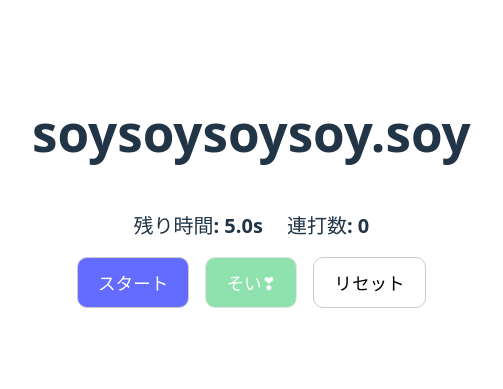
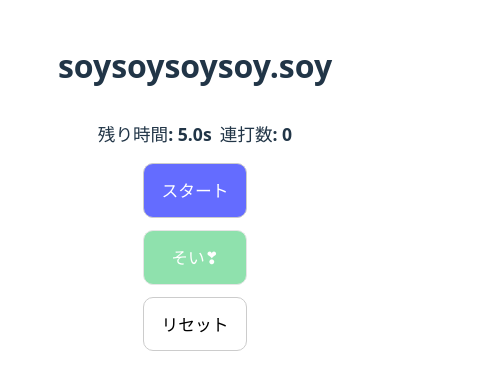
Before and after one commit to sh1ma/soysoysoysoy.soy, a React (Vite) app: page / in a window 390 px wide. Shown: the part 233-622 px from the top of the page, 503 px wide, since content can reach past the window. Built offline with nearby package versions, Linux system fonts and the light colour scheme.

Commit message:
feat: スタイル調整

```diff
--- a/src/App.css
+++ b/src/App.css
@@ -47,6 +47,8 @@
   flex-direction: column;
   align-items: center;
   gap: 1rem;
+  width: 100%;
+  max-width: 560px;
 }
 
 .hud {
@@ -55,6 +57,7 @@
   align-items: center;
   justify-content: center;
   font-size: 1.25rem;
+  flex-wrap: wrap;
 }
 
 .timer {
@@ -70,15 +73,20 @@
   gap: 1rem;
   align-items: center;
   justify-content: center;
+  flex-wrap: wrap;
 }
 
-.controls button, .controls a {
+.controls button,
+.controls a {
   font-size: 1.1rem;
   padding: 0.75rem 1.25rem;
   border-radius: 10px;
   border: 1px solid #ccc;
   cursor: pointer;
   transition: transform 0.05s ease, opacity 0.2s ease;
+  display: flex;
+  justify-content: center;
+  align-items: center;
 }
 
 .controls a {
@@ -99,6 +107,7 @@
 
 .secondary {
   background: white;
+  color: black;
 }
 
 .tap {
@@ -107,6 +116,8 @@
   background: #22c55e;
   color: white;
   border: none;
+  width: 100%;
+  max-width: 420px;
 }
 
 .tap:active {
@@ -118,3 +129,39 @@
   font-size: 1.25rem;
   font-weight: 700;
 }
+
+/* Responsive: small screens */
+@media (max-width: 480px) {
+  .game-root h1 {
+    font-size: 2rem;
+  }
+  .hud {
+    gap: 0.5rem;
+    font-size: 1.1rem;
+  }
+  .controls {
+    gap: 0.75rem;
+    flex-direction: column;
+  }
+  .controls button,
+  .controls a {
+    width: 100%;
+    max-width: 420px;
+    font-size: 1.05rem;
+    padding: 0.9rem 1.1rem;
+  }
+  .tap {
+    font-size: 1.6rem;
+    padding: 1.1rem 1.3rem;
+  }
+}
+
+/* Responsive: medium+ screens */
+@media (min-width: 768px) {
+  .hud {
+    font-size: 1.5rem;
+  }
+  .tap {
+    font-size: 1.6rem;
+  }
+}
```
